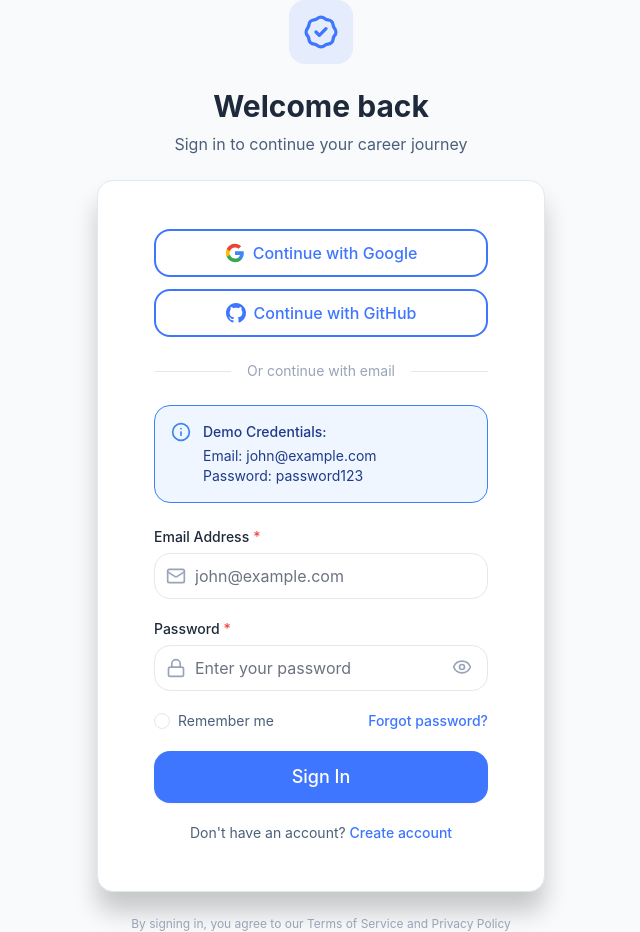
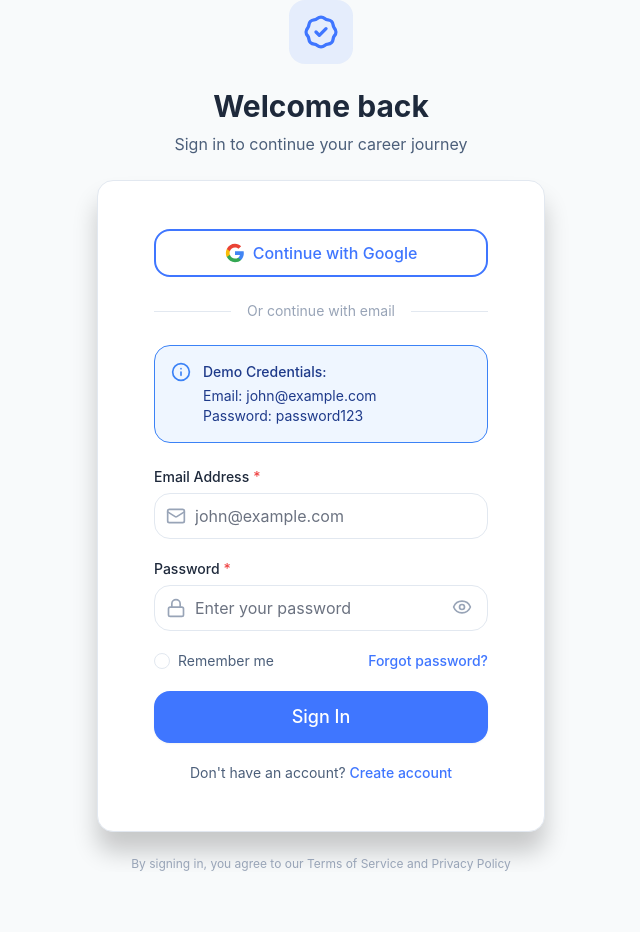
Before and after one commit to maaz81/Resume-Analytics-and-Career-Recommender, a React (Vite) app in the folder career-ai-frontend/: page /login in a window 1280 px wide. Shown: the whole page, without its empty margins (319-959 px from the left). After the commit the page ends 872 px from the top, so only its background shows below. Built offline with nearby package versions, Linux system fonts and the light colour scheme; no server answers.

Commit message:
recomadation

```diff
--- a/career-ai-frontend/src/components/layout/Sidebar/Sidebar.jsx
+++ b/career-ai-frontend/src/components/layout/Sidebar/Sidebar.jsx
@@ -9,7 +9,7 @@ const navigation = [
   { name: 'Dashboard', href: ROUTES.DASHBOARD, icon: LayoutDashboard },
   { name: 'Resume Analysis', href: ROUTES.RESUME_ANALYSIS, icon: FileText },
   { name: 'Skill Gap', href: ROUTES.SKILL_GAP, icon: Target },
-  { name: 'Recamendation', href: ROUTES.RECOMMENDATIONS, icon: Map },
+  { name: 'Recommendation', href: ROUTES.RECOMMENDATIONS, icon: Map },
   { name: 'Resume History', href: ROUTES.RESUME_HISTORY, icon: Map },
   { name: 'Chat Bot', href: ROUTES.CHAT_BOT, icon: Map },
   { name: 'Profile', href: ROUTES.PROFILE, icon: User },
--- a/career-ai-frontend/src/features/auth/components/OAuthButtons.jsx
+++ b/career-ai-frontend/src/features/auth/components/OAuthButtons.jsx
@@ -61,7 +61,7 @@ const OAuthButtons = () => {
       </Button>
 
       {/* GitHub OAuth */}
-      <Button
+      {/* <Button
         type="button"
         variant="outline"
         fullWidth
@@ -71,7 +71,7 @@ const OAuthButtons = () => {
         disabled={loadingProvider !== null}
       >
         Continue with GitHub
-      </Button>
+      </Button> */}
     </div>
   );
 };
```
